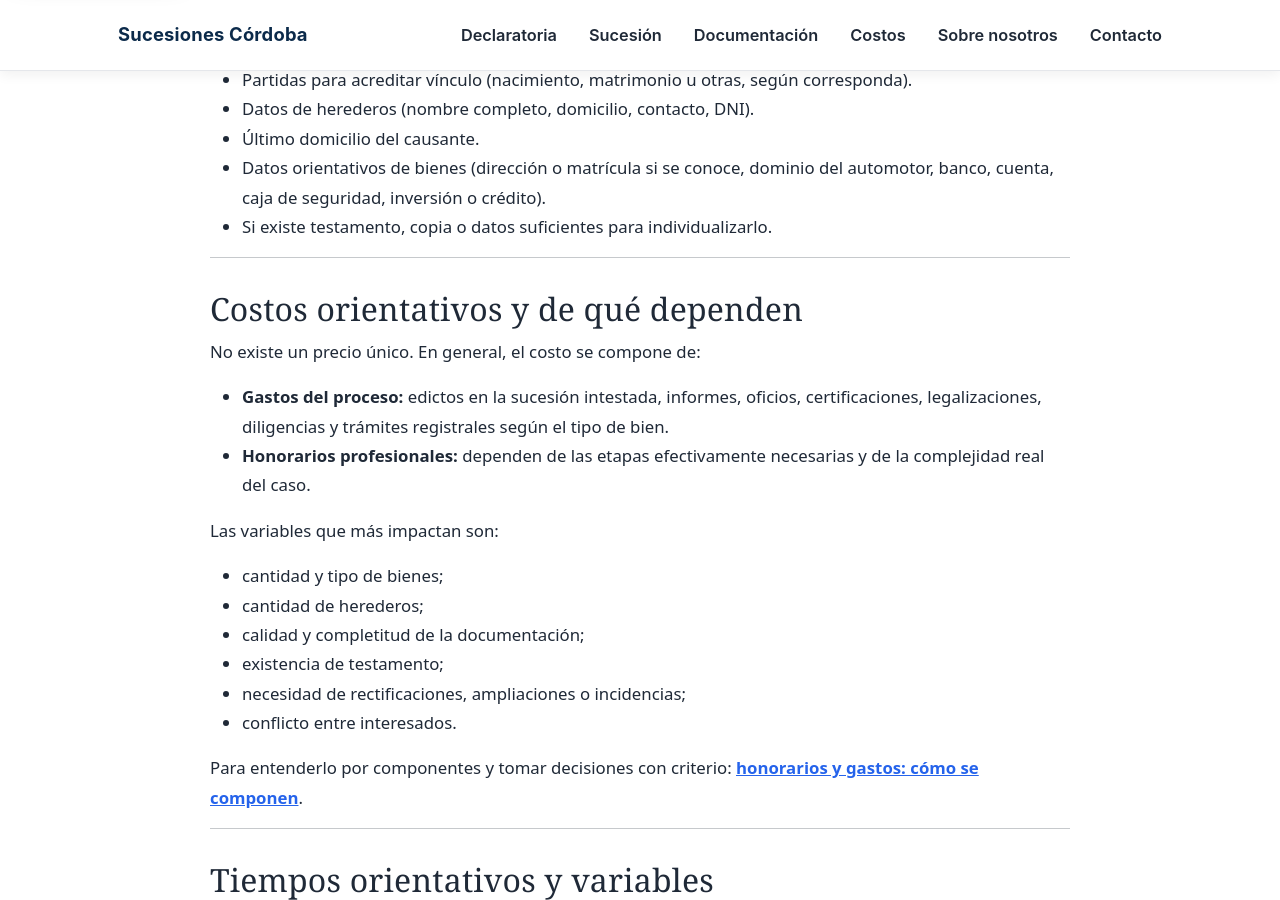
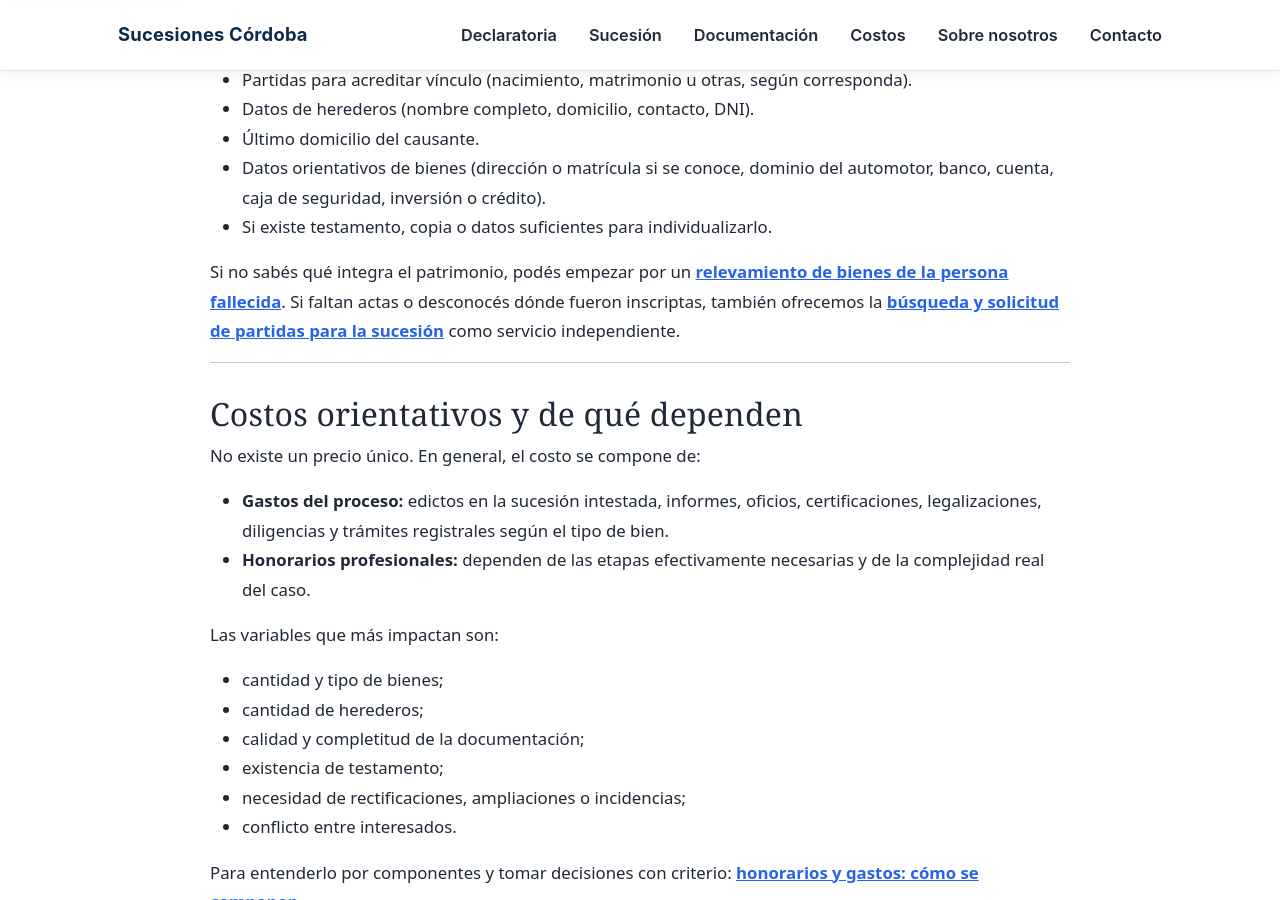
Before and after one commit to Elitedomainsx/sucesionescordoba, a Jekyll site: the page built from sucesiones-cordoba.md, in a window 1280 px wide and 900 px high, scrolled down 3685 px. Built offline with Jekyll 4.4.1, drawn with Linux system fonts in a browser that asks for light colours; some of the changed text lies outside the part shown.

Commit message:
Enhance content on asset inventory and inheritance division
Added information on property inventory and inheritance percentage calculations.

```diff
--- a/sucesiones-cordoba.md
+++ b/sucesiones-cordoba.md
@@ -110,6 +110,8 @@ Como base, en la mayoría de los casos ayuda reunir:
 - Datos orientativos de bienes (dirección o matrícula si se conoce, dominio del automotor, banco, cuenta, caja de seguridad, inversión o crédito).
 - Si existe testamento, copia o datos suficientes para individualizarlo.
 
+Si no sabés qué integra el patrimonio, podés empezar por un **[relevamiento de bienes de la persona fallecida](/averiguar-bienes-persona-fallecida-cordoba/)**. Si faltan actas o desconocés dónde fueron inscriptas, también ofrecemos la **[búsqueda y solicitud de partidas para la sucesión](/partidas-para-sucesion-cordoba/)** como servicio independiente.
+
 ---
 
 ## Costos orientativos y de qué dependen
@@ -164,6 +166,8 @@ La **competencia** se define, en principio, por el **último domicilio del causa
 
 Si aparentemente no existen familiares ni herederos aceptantes, el análisis no termina ahí: puede ser necesario estudiar una **[herencia yacente o vacante](/herencia-yacente-cordoba/)**.
 
+Cuando la duda no es quién hereda sino **qué porcentaje corresponde a cada persona**, conviene separar ese cálculo de la posterior adjudicación de bienes. La guía sobre **[cómo se reparte una herencia](/como-se-reparte-herencia-cordoba/)** explica las variables que deben verificarse bien por bien.
+
 ---
 
 ## Casos típicos (ejemplos hipotéticos)
```
